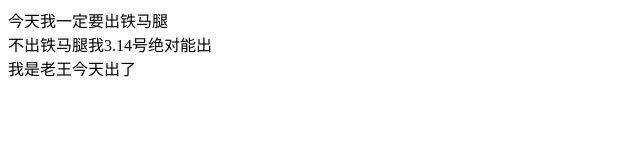
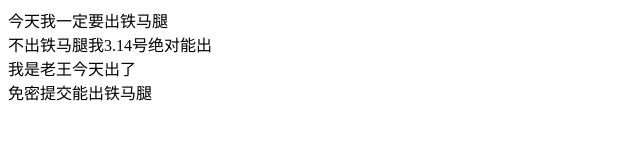
Before and after one commit to zhouwangxing/myfirst, a plain HTML site: page index.html in a window 1280 px wide. Shown: the whole page, without its empty margins (0-640 px from the left). Drawn offline with Linux system fonts and the light colour scheme.

Commit message:
免密提交

```diff
--- a/index.html
+++ b/index.html
@@ -10,5 +10,6 @@
     <div>今天我一定要出铁马腿</div>
     <div>不出铁马腿我3.14号绝对能出</div>
     <div>我是老王今天出了</div>
+    <div>免密提交能出铁马腿</div>
 </body>
 </html>
```
